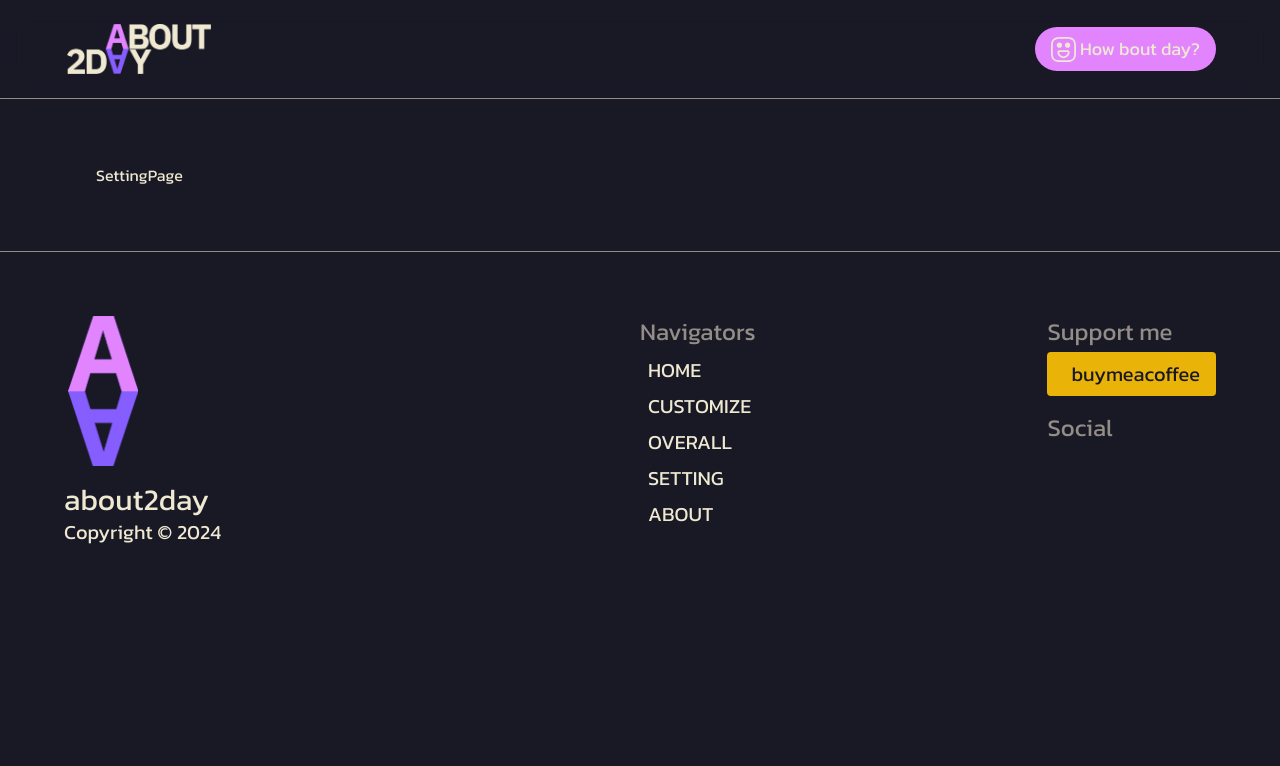
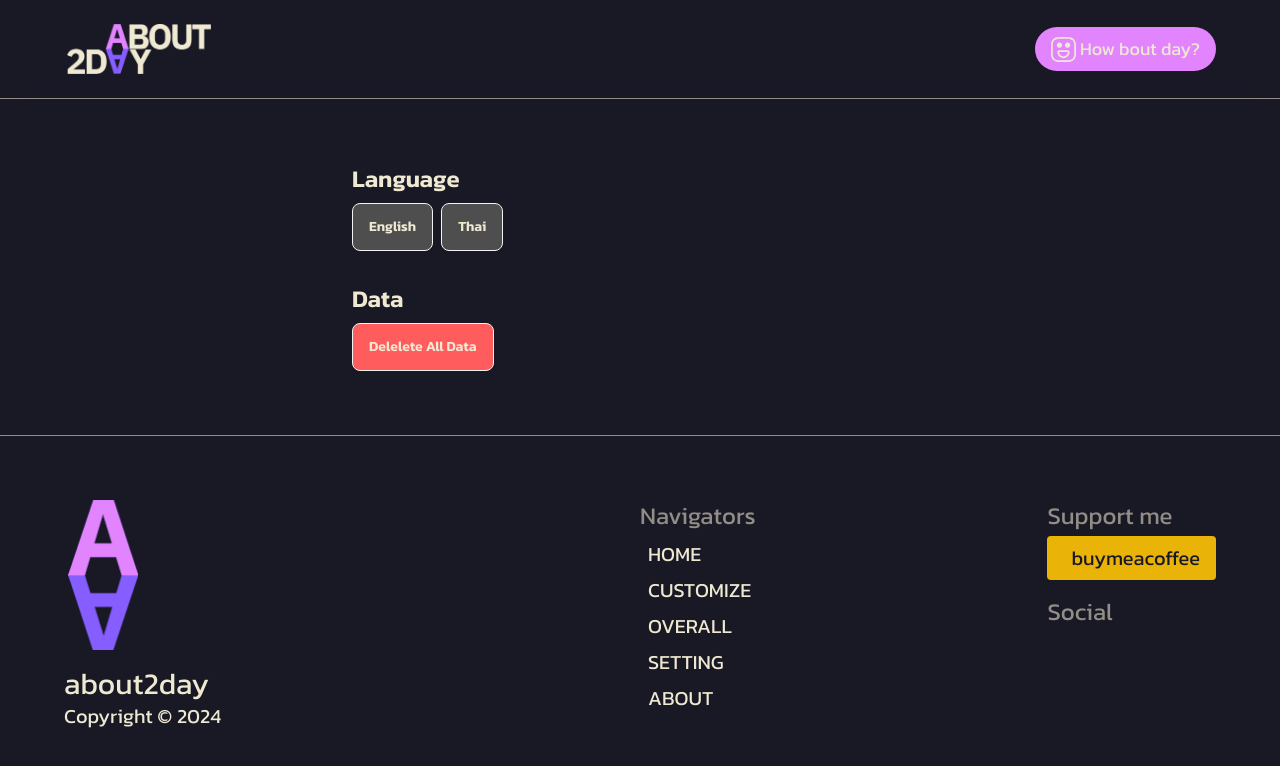
Before and after one commit to WoraponK/about2day-app, a Next.js app: page /setting in a window 1280 px wide. Shown: the top 766 px of the page. Built offline with nearby package versions, Linux system fonts and the light colour scheme.

Commit message:
update:2024-03-05 #1

```diff
--- a/src/app/components/BurgerMenu.tsx
+++ b/src/app/components/BurgerMenu.tsx
@@ -29,7 +29,7 @@ function BurgerMenu() {
                         </div>
                     </div>
                     <ul className='flex flex-col space-y-8 uppercase text-4xl md:hidden px-8 py-8'>
-                        <li className='transition-colors hover:text-clr-secondary-2'>
+                        <li className='transition-colors hover:text-clr-secondary-2' onClick={handleBurger}>
                             <Link href={'/'}>
                                 {pathname == '/' ? (
                                     <p className='flex items-center space-x-2' title='Home'>
@@ -46,7 +46,7 @@ function BurgerMenu() {
                                 }
                             </Link>
                         </li>
-                        <li className='transition-colors hover:text-clr-secondary-2'>
+                        <li className='transition-colors hover:text-clr-secondary-2' onClick={handleBurger}>
                             <Link href={'/customize'}>
                                 {pathname == '/customize' ? (
                                     <p className='flex items-center space-x-2' title='Customize'>
@@ -63,7 +63,7 @@ function BurgerMenu() {
                                 }
                             </Link>
                         </li>
-                        <li className='transition-colors hover:text-clr-secondary-2'>
+                        <li className='transition-colors hover:text-clr-secondary-2' onClick={handleBurger}>
                             <Link href={'/overall'}>
                                 {pathname == '/overall' ? (
                                     <p className='flex items-center space-x-2' title='Overall'>
@@ -82,7 +82,7 @@ function BurgerMenu() {
                                 }
                             </Link>
                         </li>
-                        <li className='transition-colors hover:text-clr-secondary-2'>
+                        <li className='transition-colors hover:text-clr-secondary-2' onClick={handleBurger}>
                             <Link href={'/setting'}>
                                 {pathname == '/setting' ? (
                                     <p className='flex items-center space-x-2' title='Setting'>
@@ -101,7 +101,7 @@ function BurgerMenu() {
                                 }
                             </Link>
                         </li>
-                        <li className='transition-colors hover:text-clr-secondary-2'>
+                        <li className='transition-colors hover:text-clr-secondary-2' onClick={handleBurger}>
                             <Link href={'/about'}>
                                 {pathname == '/about' ? (
                                     <p className='flex items-center space-x-2' title='About'>
--- a/src/app/components/tool/IncomeTool.tsx
+++ b/src/app/components/tool/IncomeTool.tsx
@@ -47,12 +47,12 @@ function IncomeTool() {
     location.reload();
   }
   return (
-    <div className='grid grid-cols-1 place-self-end xl:w-full max-sm:w-full'>
-      <div className='bg-clr-primary flex items-center space-x-2 py-2 px-4 w-3/4 rounded-t-xl'>
+    <div className='flex flex-col h-full xl:w-full max-sm:w-full'>
+      <div className='bg-clr-primary flex items-center space-x-2 py-2 px-4 w-3/4 rounded-t-xl h-fit'>
         <A2dIcon type='in-logo' size={35} />
         <h2 className='text-xl'>Income</h2>
       </div>
-      <div className='bg-clr-accent p-2 space-y-4 rounded-tr-xl rounded-br-xl rounded-bl-xl'>
+      <div className='bg-clr-accent p-2 space-y-4 rounded-tr-xl rounded-br-xl rounded-bl-xl h-full flex flex-col justify-between'>
         <h3 className='text-center text-2xl'>Choose . . .</h3>
         <form onSubmit={handleSubmit} className='flex flex-col justify-center space-y-6'>
           <ul className='grid grid-cols-4 gap-2'>
--- a/src/app/layout.tsx
+++ b/src/app/layout.tsx
@@ -37,7 +37,7 @@ export default function RootLayout({
         <div className="bg-clr-dark text-clr-light min-h-screen">
           <Navbar />
           <main className="py-16 px-24 max-xl:px-16 max-lg:px-8">
-            {children}
+              {children}
           </main>
           <Footer />
         </div>
--- a/src/app/page.tsx
+++ b/src/app/page.tsx
@@ -2,6 +2,7 @@
 
 import Image from "next/image";
 import { useEffect } from "react";
+
 
 // Components
 import ExpensesTool from "./components/tool/ExpensesTool";
--- a/src/app/setting/page.tsx
+++ b/src/app/setting/page.tsx
@@ -1,15 +1,77 @@
 'use client'
 
-import React from 'react'
-import { useEffect } from 'react'
+import React, { useState, useEffect } from 'react'
 
 function SettingPage() {
-    useEffect(() => {
-        document.title = "Setting - about2day"
-      }, [])
+  const [language, setLanguage] = useState('')
+
+  useEffect(() => {
+    document.title = "Setting - about2day"
+  }, [])
+
+  const LanguageSettingBox = () => (
+    <div className='space-y-2'>
+      <h2 className='text-2xl font-semibold'>Language</h2>
+      <form>
+        <ul className='text-lg flex space-x-2'>
+          <li>
+            <input
+              type="radio"
+              name="language"
+              id="english"
+              className='hidden peer'
+            />
+            <label htmlFor="english" className='btn text-clr-light cursor-pointer flex justify-center items-center h-fit w-fit bg-clr-secondary bg-clr-gray-3 rounded-lg transition-colors hover:bg-clr-gray-2 peer-checked:bg-clr-primary' title='Extra'>
+              <span>English</span>
+            </label>
+          </li>
+          <li>
+            <input
+              type="radio"
+              name="language"
+              id="thai"
+              className='hidden peer'
+            />
+            <label htmlFor="thai" className='btn text-clr-light cursor-pointer flex justify-center items-center h-fit w-fit bg-clr-secondary bg-clr-gray-3 rounded-lg transition-colors hover:bg-clr-gray-2 peer-checked:bg-clr-primary' title='Extra'>
+              <span>Thai</span>
+            </label>
+          </li>
+        </ul>
+      </form>
+    </div>
+  );
+
+  const DataSettingBox = () => (
+    <div className='space-y-2'>
+      <h2 className='text-2xl font-semibold'>Data</h2>
+      <button onClick={() => document.getElementById('my_modal_2').showModal()} className='btn text-clr-light bg-clr-red transition-colors hover:bg-clr-red/90'>Delelete All Data</button>
+      <dialog id="my_modal_2" className="modal">
+        <div className="modal-box">
+          <h3 className="font-bold text-2xl text-center">Want to delete all data?</h3>
+          <p className="py-4 text-center">If you have done this, It will not be possible to revert your income and expenses data.</p>
+          <div className="modal-action">
+            <form method="dialog" className='space-x-2'>
+              <button onClick={handleDeleteAllSubmit} className="btn text-clr-light bg-clr-primary hover:bg-clr-primary/80">Sure</button>
+              <button className="btn text-clr-light bg-clr-red hover:bg-clr-red/80">Cancel</button>
+            </form>
+          </div>
+        </div>
+      </dialog>
+    </div>
+  );
+
+  const handleDeleteAllSubmit = () => {
+    localStorage.removeItem('expenses');
+    localStorage.removeItem('income');
+  }
 
   return (
-    <div>SettingPage</div>
+    <>
+      <section className='px-64 grid grid-cols-1 space-y-8 max-lg:px-32 max-md:px-8 max-sm:px-0'>
+        <LanguageSettingBox />
+        <DataSettingBox />
+      </section>
+    </>
   )
 }
 
```
Lines whose indentation alone changed are shown as unchanged.
